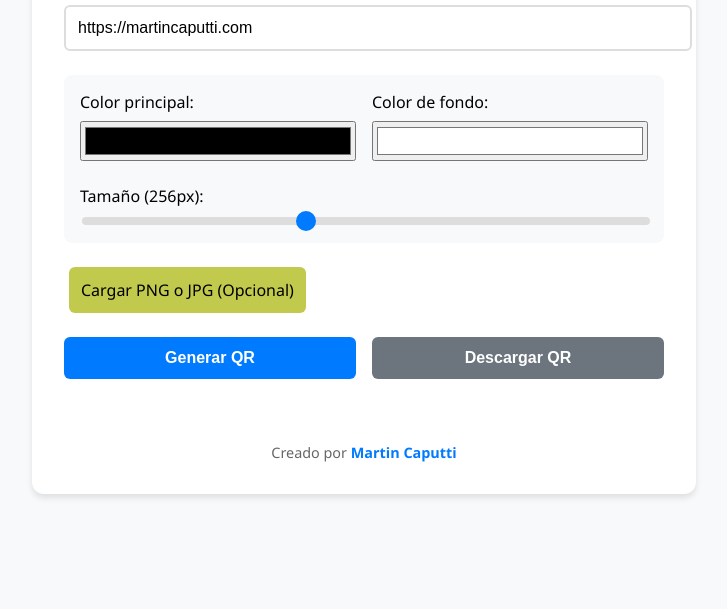
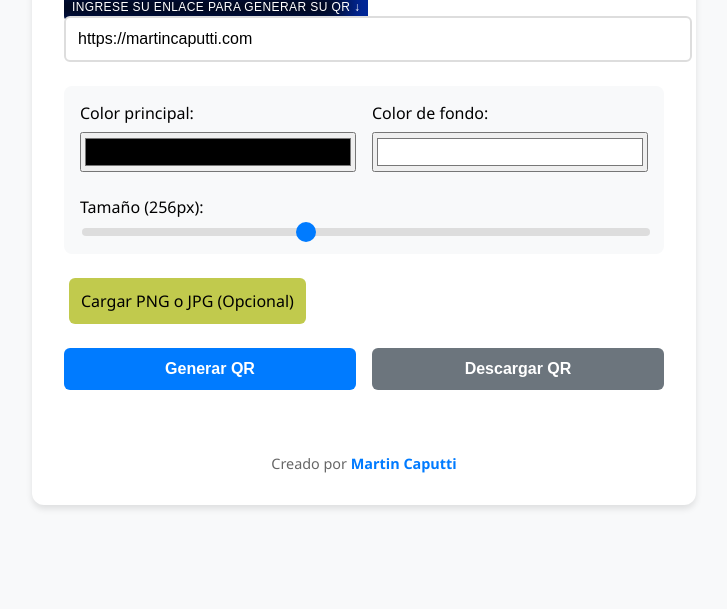
Before and after one commit to MartinCaputti/GeneradorQRbyMartin, a plain HTML site: page index.html in a window 1280 px wide. Shown: the part 231-840 px from the top of the page, without its empty margins (276-1003 px from the left). Drawn offline with Linux system fonts and the light colour scheme.

Commit message:
update css

```diff
--- a/index.html
+++ b/index.html
@@ -10,7 +10,7 @@
   <body>
     <div class="container">
       <h1>Mi Generador de Códigos QR</h1>
-
+      <label id="ingreseURL">Ingrese su enlace para generar su QR ↓</label>
       <input
         type="text"
         id="qr-input"
--- a/styles.css
+++ b/styles.css
@@ -7,7 +7,7 @@
 
 body {
   font-family: "Segoe UI", Arial, sans-serif;
-  background-color: var(--background-color);
+  background-color: #f8f9fa;
   display: flex;
   justify-content: center;
   align-items: center;
@@ -46,7 +46,7 @@ h1 {
 
 #qr-input:focus {
   outline: none;
-  border-color: var(--primary-color);
+  border-color: #007bff;
 }
 
 .settings {
@@ -94,7 +94,7 @@ input[type="range"]::-webkit-slider-thumb {
   -webkit-appearance: none;
   width: 20px;
   height: 20px;
-  background: var(--primary-color);
+  background: #007bff;
   border-radius: 50%;
   cursor: pointer;
 }
@@ -131,7 +131,7 @@ button:hover {
 }
 
 .generate-btn:hover {
-  background-color: var(--hover-color);
+  background-color: #0056b3;
 }
 
 .download-btn:hover {
@@ -190,6 +190,27 @@ button:disabled {
   display: none;
 }
 
+#ingreseURL {
+  font-family: "Roboto Mono", sans-serif;
+  font-size: 0.75rem;
+  font-weight: 500;
+  letter-spacing: 0.025rem;
+  font-style: normal;
+  text-transform: uppercase;
+  color: #ffffff;
+  background-color: #000000;
+  border-radius: 0.3125rem;
+  -webkit-border-radius: 0.3125rem;
+  -moz-border-radius: 0.3125rem;
+  padding: 0.4375rem 0.5rem;
+  border-style: none;
+  border-width: 0rem;
+  border-color: #ef2d56;
+  -webkit-box-shadow: inset -21px 0px 23px 0px rgba(0, 64, 255, 0.62);
+  -moz-box-shadow: inset -21px 0px 23px 0px rgba(0, 64, 255, 0.62);
+  -box-shadow: inset -21px 0px 23px 0px rgba(0, 64, 255, 0.62);
+}
+
 @media (max-width: 480px) {
   .color-pickers {
     grid-template-columns: 1fr;
```
Also changed, not shown: logo.png (deleted), 2 other files.
